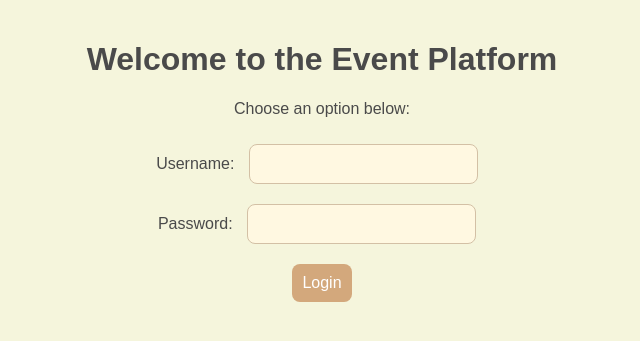
After one commit to SaraAkbar16/CS4067-Assignment-02-22i-0846-SaraAkbar, a FastAPI app: template templates/login.html in a window 1280 px wide. The commit adds this page. Shown: the top 341 px of the page, without its empty margins (318-958 px from the left). Run offline with FastAPI, Linux system fonts and the light colour scheme; the template is opened without the code that fills it, so the values that code supplies are empty.

Commit message:
login left

```diff
--- /dev/null
+++ b/templates/login.html
@@ -0,0 +1,77 @@
+<!DOCTYPE html>
+<html lang="en">
+<head>
+    <meta charset="UTF-8">
+    <meta name="viewport" content="width=device-width, initial-scale=1.0">
+    <title>Welcome</title>
+    <style>
+        body {
+            font-family: Arial, sans-serif;
+            text-align: center;
+            background-color: #f5f5dc;
+            color: #4a4a4a;
+            margin: 0;
+            padding: 20px;
+        }
+        input, button {
+            margin: 10px;
+            padding: 10px;
+            border: none;
+            border-radius: 8px;
+            font-size: 16px;
+            outline: none;
+        }
+        input {
+            background-color: #fff8e1;
+            border: 1px solid #d3c0a5;
+            color: #4a4a4a;
+        }
+        button {
+            background-color: #d3a87c;
+            color: white;
+            cursor: pointer;
+            transition: 0.3s ease;
+        }
+        button:hover {
+            background-color: #b3875c;
+        }
+    </style>
+</head>
+<body>
+    <div class="container">
+        <h1>Welcome to the Event Platform</h1>
+        <p>Choose an option below:</p>
+        <form id="loginForm">
+            <div>
+                <label for="username">Username:</label>
+                <input type="text" id="username" name="username" required>
+            </div>
+            <div>
+                <label for="password">Password:</label>
+                <input type="password" id="password" name="password" required>
+            </div>
+            <button type="submit">Login</button>
+        </form>
+    </div>
+
+    <script>
+        document.getElementById("loginForm").addEventListener("submit", async function(event) {
+            event.preventDefault(); // Prevent default form submission
+
+            const formData = new FormData(this);
+            const response = await fetch("/login", {
+                method: "POST",
+                body: formData
+            });
+
+            const result = await response.json();
+            if (result.status === "success") {
+                alert("Login successful!");
+                window.location.href = "/dashboard"; // Redirect on success (Change URL as needed)
+            } else {
+                alert("Invalid username or password!");
+            }
+        });
+    </script>
+</body>
+</html>
```
Also changed, not shown: login/main.py (added, +41 -0 lines), templates/main.html (added, +69 -0 lines), zero/main.py (added, +23 -0 lines), templates/index.html (line endings or trailing spaces), users.db (added).
